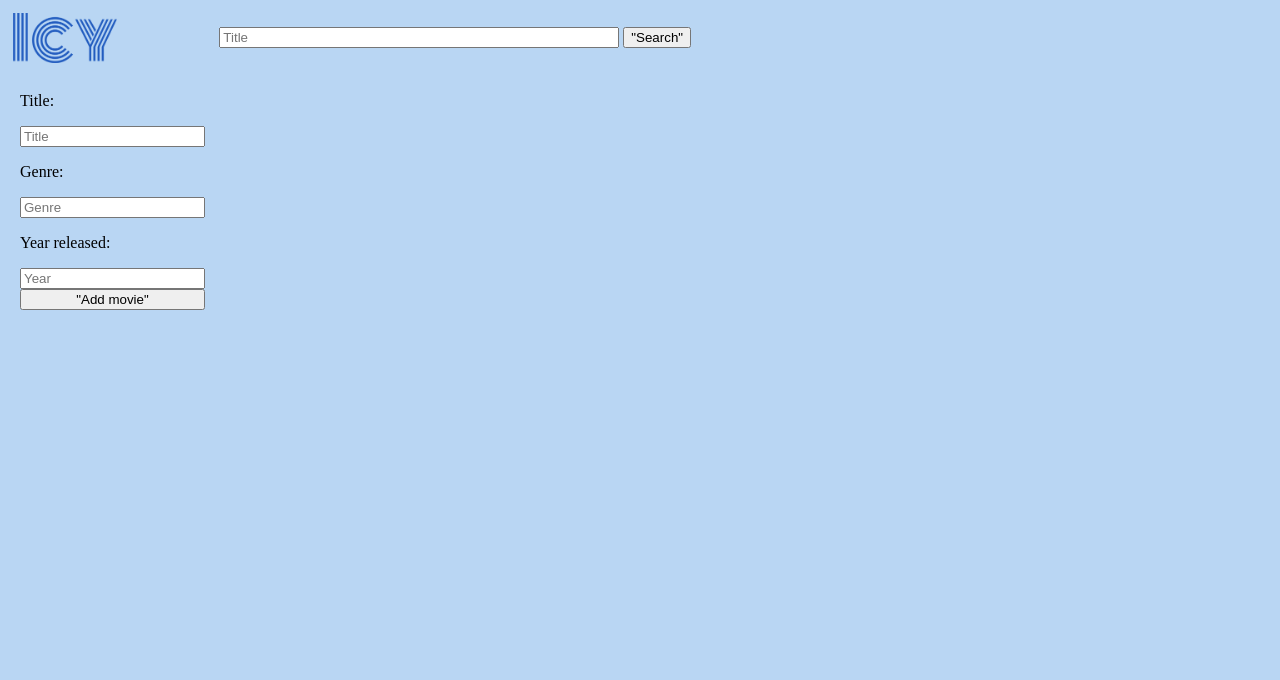
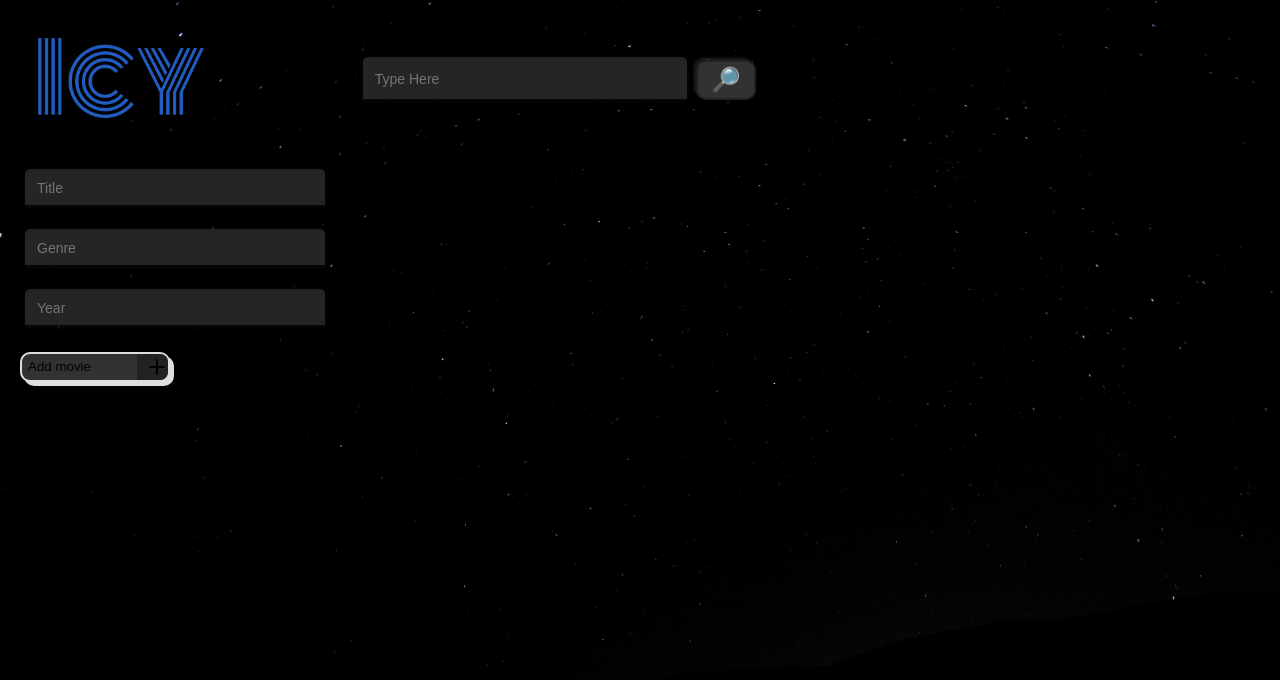
Before and after one commit to icyaiste/Movie-library, a plain HTML site: page index.html in a window 1280 px wide. Drawn offline with Linux system fonts and the light colour scheme; no server answers.

Commit message:
CSS added

```diff
--- a/index.html
+++ b/index.html
@@ -10,26 +10,40 @@
 
 <body>
     <header>
-        <img class="logo" src="/style/images/logo-t.png" height="50px" alt="logotype">
+        <img class="logo" src="/style/images/logo-t.png" height="80px" alt="logotype">
         <menu>
-            <input id="searchInput" type="search" placeholder="Title">
-            <button id="searchbtn" type="button">"Search"</button>
+            <div class="textInputWrapper">
+                <input id="searchInput" placeholder="Type Here" type="text" class="textInput">
+            </div>
+            <button id="searchbtn" type="button">
+                <span class="span">🔎</span>
+            </button>
         </menu>
     </header>
     <main>
-    <aside>
-        <p>Title:</p>
-        <input id="titleInput" type="search" placeholder="Title">
-        <p>Genre:</p>
-        <input id="genreInput" type="search" placeholder="Genre">
-        <p>Year released:</p>
-        <input id="yearInput" type="search" placeholder="Year">
-        <button id="addbtn" type="button">"Add movie"</button>
-    </aside>
-    <section class="movie-container">
-
-    </section>
-</main>
+        <aside>
+            <div class="textInputWrapper">
+                <input id="titleInput" class="textInput" type="search" placeholder="Title">
+            </div>
+            <div class="textInputWrapper">
+                <input id="genreInput" class="textInput" type="search" placeholder="Genre">
+            </div>
+            <div class="textInputWrapper">
+                <input id="yearInput" class="textInput" type="search" placeholder="Year">
+            </div>
+            <button id="addbtn" type="button" class="add-button">
+                <span class="add-button__text">Add movie</span>
+                <span class="add-button__icon"><svg xmlns="http://www.w3.org/2000/svg" width="24" viewBox="0 0 24 24"
+                        stroke-width="2" stroke-linejoin="round" stroke-linecap="round" stroke="currentColor"
+                        height="24" fill="none" class="svg">
+                        <line y2="19" y1="5" x2="12" x1="12"></line>
+                        <line y2="12" y1="12" x2="19" x1="5"></line>
+                    </svg></span>
+            </button>
+        </aside>
+        <footer class="movie-container">
+        </footer>
+    </main>
     <script type="module" src="/javascript/index.js">  </script>
 </body>
 
--- a/javascript/config.js
+++ b/javascript/config.js
@@ -1,3 +1,5 @@
+//Allt med firebase finns här
+
 import { initializeApp } from "https://www.gstatic.com/firebasejs/10.7.0/firebase-app.js";
 import { getFirestore } from "https://www.gstatic.com/firebasejs/10.7.0/firebase-firestore.js";
 
--- a/javascript/display.js
+++ b/javascript/display.js
@@ -1,3 +1,5 @@
+//Hämtar och visar alla filmer i databasen
+
 import { collection, getDocs } from "https://www.gstatic.com/firebasejs/10.7.0/firebase-firestore.js";
 import { db } from "./config.js";
 
@@ -11,7 +13,7 @@ async function displayMovies() {
     movieList.forEach(addedMovie => {
         const movie = addedMovie.data();
         //console.log(movie);
-        let movieElem = document.createElement('div');
+        let movieElem = document.createElement('section');
         movieElem.innerHTML = `<h1>${movie.title}</h1> <h3>${movie.genre}</h3> <h3>${movie.year}</h3>`
         movieContainer.appendChild(movieElem);
         movieArray.push(movie);
--- a/javascript/functions.js
+++ b/javascript/functions.js
@@ -1,7 +1,8 @@
-import { collection, getDocs, deleteDoc, updateDoc, doc, query, where } from "https://www.gstatic.com/firebasejs/10.7.0/firebase-firestore.js";
+//Funktioner för att lägga till,söka, ta bort och uppdatera om man har redan sett filmen
+
+import { collection, getDocs, addDoc, deleteDoc, updateDoc, doc, query, where } from "https://www.gstatic.com/firebasejs/10.7.0/firebase-firestore.js";
 import { db } from "./config.js";
 import { movieContainer } from "./display.js";
-
 
 async function searchMovie() {
     let title = document.getElementById('searchInput').value;
@@ -22,6 +23,29 @@ async function searchMovie() {
     });
 }
 
+
+async function addMovie(movieArray) {
+    let title = document.getElementById('titleInput').value;
+    let genre = document.getElementById('genreInput').value;
+    let year = document.getElementById('yearInput').value;
+
+    for (let i = 0; i < movieArray.length; i++) {
+        let newMovie = movieArray[i];
+        if (newMovie.title === title) {
+            console.log('Movie with the same title already exists!');
+            return; // Exit the function if a duplicate is found
+        }
+    }
+    console.log('Movie is added to the collection');
+    await addDoc(collection(db, 'Movies'),
+        {
+            title: title,
+            genre: genre,
+            year: year,
+            watched: false
+        });
+    location.reload();
+}
 
 async function deleteMovie(movieId) {
     await deleteDoc(doc(db, 'Movies', movieId));
@@ -48,4 +72,4 @@ async function updateWatched(movieId, currentWatchedValue, watchedbtn) {
     return currentWatchedValue;
 }
 
-export { searchMovie, deleteMovie, updateWatched }
+export { searchMovie, deleteMovie, updateWatched, addMovie }
--- a/javascript/index.js
+++ b/javascript/index.js
@@ -1,37 +1,12 @@
 import { initializeApp } from "https://www.gstatic.com/firebasejs/10.7.0/firebase-app.js";
 import { getFirestore, collection, getDocs, addDoc, deleteDoc, updateDoc, doc, query, where } from "https://www.gstatic.com/firebasejs/10.7.0/firebase-firestore.js";
 import { movieArray } from "./display.js";
-import { searchMovie } from "./functions.js";
+import { searchMovie, addMovie } from "./functions.js";
 import { db } from "./config.js";
-
-async function addMovie(movieArray) {
-    let title = document.getElementById('titleInput').value;
-    let genre = document.getElementById('genreInput').value;
-    let year = document.getElementById('yearInput').value;
-
-    for (let i = 0; i < movieArray.length; i++) {
-        let newMovie = movieArray[i];
-        if (newMovie.title === title) {
-            console.log('Movie with the same title already exists!');
-            return; // Exit the function if a duplicate is found
-        }
-    }
-    console.log('Movie is added to the collection');
-    await addDoc(collection(db, 'Movies'),
-        {
-            title: title,
-            genre: genre,
-            year: year,
-            watched: false
-        });
-    location.reload();
-}
 
 document.getElementById('addbtn').addEventListener('click', () => {
     addMovie(movieArray);
-
 });
-
 
 document.getElementById('searchbtn').addEventListener("click", () => {
     searchMovie();
--- a/style/style.css
+++ b/style/style.css
@@ -1,39 +1,170 @@
-body{
+body {
     width: 100vw;
-    height:100vh;
+    height: 100vh;
     margin: 0;
-    background-color: rgb(185, 214, 243);
+    background-image: url(/style/images/francesco-ungaro-jqKS0ET-wGE-unsplash.jpg);
+    background-size: cover;
+    background-repeat:repeat;
 }
 
-header{
+
+header {
     display: flex;
     align-items: center;
 }
 
-menu{
-    margin-left: 50px;
+menu {
+    display: flex;
+    margin-left: 75px;
 }
 
-.logo{
-    margin: 1%;
+.logo {
+    margin: 3%;
 }
 
-#searchInput{
-width: 400px;
-}
-
-main{
+main {
     display: flex;
 }
 
-.movie-container{
-    display: flex;
-    flex-direction: column;
+.movie-container {
+    display: grid;
+    grid-template-columns: repeat(3, 1fr);
+    row-gap: 50px;
+    column-gap: 50px;
 }
 
-aside{
+aside {
     display: flex;
     flex-direction: column;
     margin-right: 50px;
     margin-left: 20px;
 }
+
+h1,
+h3 {
+    color: #FFF;
+    font-family: 'Courier New', Courier, monospace;
+}
+
+footer {
+    display: flex;
+    justify-content: center;
+    align-items: center;
+}
+
+.textInputWrapper {
+    position: relative;
+    width: 300px;
+    margin: 12px 5px;
+    --accent-color: #18439e;
+}
+
+
+.textInputWrapper .textInput {
+    border-radius: 5px 5px 0px 0px;
+    box-shadow: 0px 2px 5px rgb(35 35 35 / 30%);
+    max-height: 36px;
+    background-color: #252525;
+    transition-timing-function: cubic-bezier(0.25, 0.8, 0.25, 1);
+    transition-duration: 200ms;
+    transition-property: background-color;
+    color: #e8e8e8;
+    font-size: 14px;
+    font-weight: 500;
+    padding: 12px;
+    width: 100%;
+    border-left: none;
+    border-bottom: none;
+    border-right: none;
+}
+
+#searchbtn {
+    position: relative;
+    display: flex;
+    align-items: center;
+    justify-content: center;
+    color: #e8e8e8;
+    width: 60px;
+    height: 40px;
+    font-size: 24px;
+    text-transform: uppercase;
+    border: 2px solid #212121;
+    border-radius: 10px;
+    transition: all 0.6s cubic-bezier(0.23, 1, 0.320, 1);
+    box-shadow: 5px 5px 2px rgba(0, 0, 0, 0.15),
+        2px 2px 2px rgba(0, 0, 0, 0.1),
+        -3px -3px 2px rgba(255, 255, 255, 0.05),
+        -2px -2px 1px rgba(255, 255, 255, 0.05);
+    overflow: hidden;
+    cursor: pointer;
+    margin-top: 15px;
+    margin-left: 28px;
+}
+
+.add-button,
+button {
+    --main-focus: #2d8cf0;
+    --font-color: #dedede;
+    --bg-color-sub: #222;
+    --bg-color: #323232;
+    --main-color: #dedede;
+    position: relative;
+    width: 150px;
+    height: 30px;
+    cursor: pointer;
+    display: flex;
+    align-items: center;
+    border: 2px solid var(--main-color);
+    box-shadow: 4px 4px var(--main-color);
+    background-color: var(--bg-color);
+    border-radius: 10px;
+    overflow: hidden;
+    margin-top: 15px;
+}
+
+.add-button,
+.add-button__icon,
+.add-button__text,
+button {
+    transition: all 0.3s;
+}
+
+.add-button .add.add-button__text {
+    transform: translateX(25px);
+    color: var(--font-color);
+    font-weight: 600;
+}
+
+.add-button .add-button__icon {
+    position: absolute;
+    transform: translateX(109px);
+    height: 100%;
+    width: 39px;
+    background-color: var(--bg-color-sub);
+    display: flex;
+    align-items: center;
+    justify-content: center;
+}
+
+.add-button.svg {
+    width: 20px;
+    stroke: var(--main-color);
+}
+
+.add-button:hover {
+    background: var(--bg-color);
+}
+
+.add-button:hover .add-button__text {
+    color: transparent;
+}
+
+.add-button:hover .add-button__icon {
+    width: 148px;
+    transform: translateX(0);
+}
+
+.add-button:active {
+    transform: translate(3px, 3px);
+    box-shadow: 0px 0px var(--main-color);
+}
```
Also changed, not shown: style/images/francesco-ungaro-jqKS0ET-wGE-unsplash.jpg (added).
